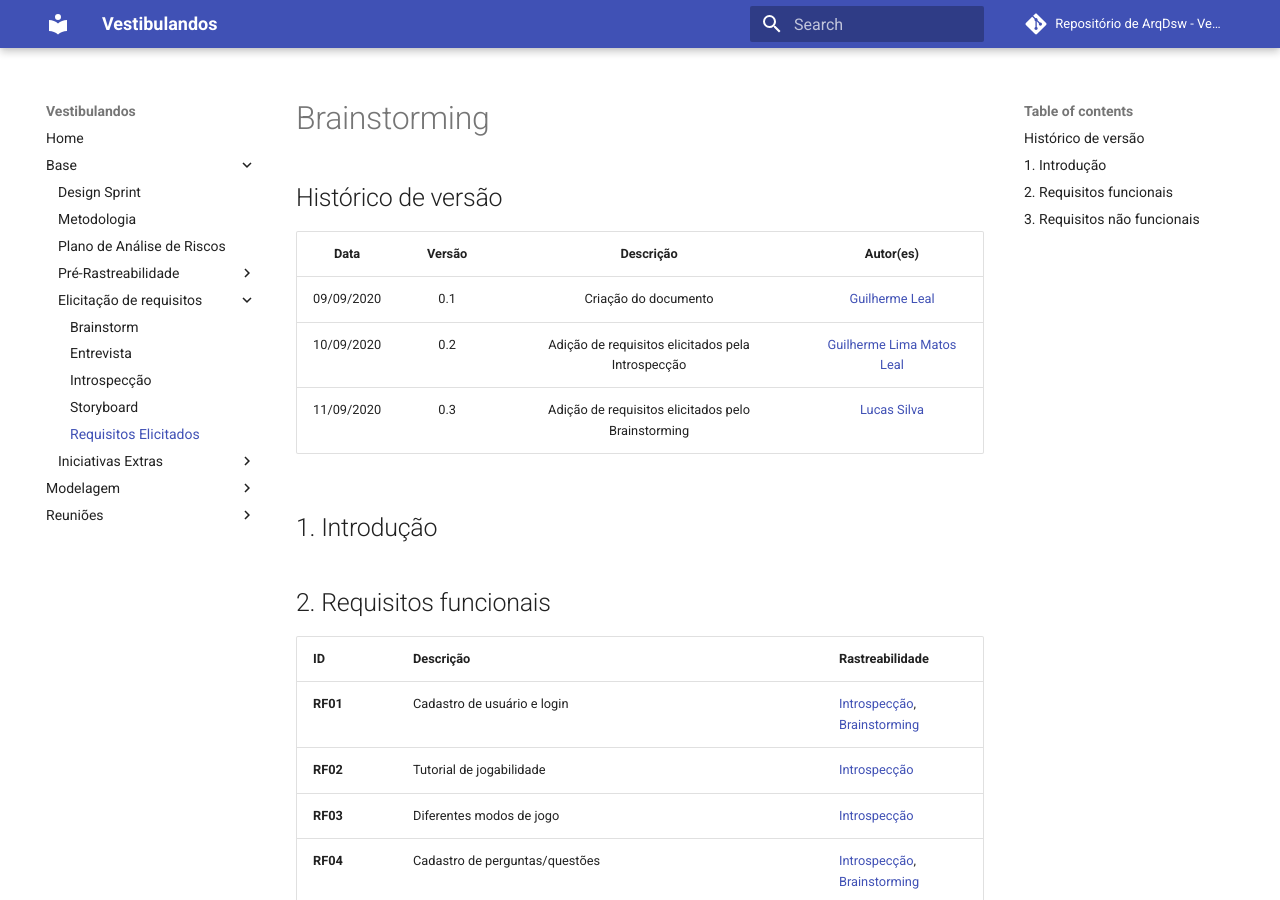
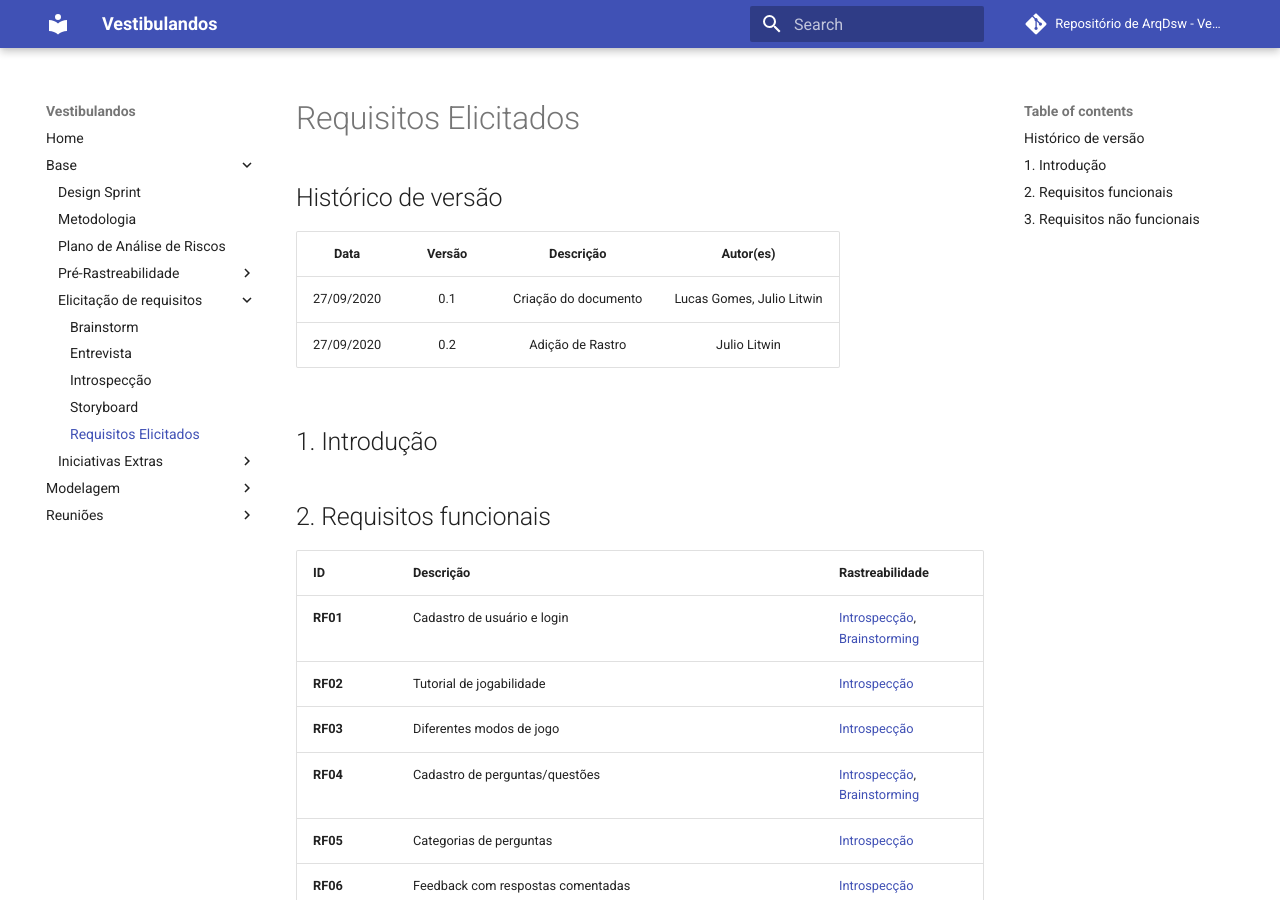
Before and after one commit to UnBArqDsw/2020.1_G4_Vestibulandos, an MkDocs documentation site: the page built from docs/base/elicitacao/requisitos_elicitados.md, in a window 1280 px wide and 900 px high. Built offline with MkDocs 1.6.1 and Material for MkDocs 9.7.7, drawn with Linux system fonts in a browser that asks for light colours; comment, search, counter and statistics services are not loaded; some of the changed text lies outside the part shown.

Commit message:
#26 correçoes

```diff
--- a/docs/base/elicitacao/requisitos_elicitados.md
+++ b/docs/base/elicitacao/requisitos_elicitados.md
@@ -1,11 +1,11 @@
-# Brainstorming
+# Requisitos Elicitados
 
 ## Histórico de versão
 | Data | Versão | Descrição | Autor(es) |
 | :--: | :----: | :-------: | :-------: |
-| 09/09/2020| 0.1 | Criação do documento | [Guilherme Leal](https://github.com/gleal17) |
-| 10/09/2020| 0.2 | Adição de requisitos elicitados pela Introspecção | [Guilherme Lima Matos Leal](https://github.com/gleal17) |
-| 11/09/2020| 0.3 | Adição de requisitos elicitados pelo Brainstorming | [Lucas Silva](https://github.com/lucasgomesgs0) |
+| 27/09/2020| 0.1 | Criação do documento | Lucas Gomes, Julio Litwin |
+| 27/09/2020| 0.2 | Adição de Rastro | Julio Litwin |
+
 
 ## 1. Introdução
 
```
Also changed, not shown: other parts of docs/base/elicitacao/requisitos_elicitados.md (+4 -1 lines), README.md (+6 -6 lines), docs/base/priorizacao/moscow.md (+15 -11 lines), docs/modelagem/iniciativas_extras.md (+1 -1 lines), docs/base/iniciativas_extras/especificacao_suplementar.md (line endings or trailing spaces).
